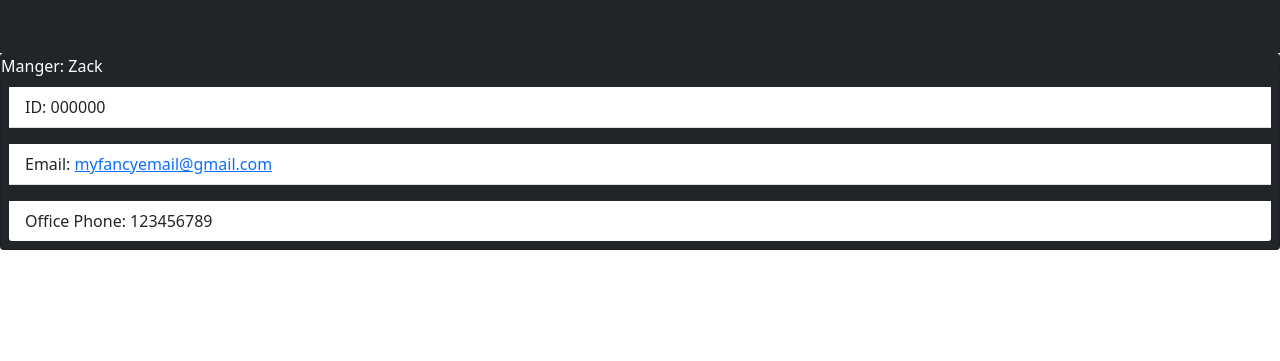
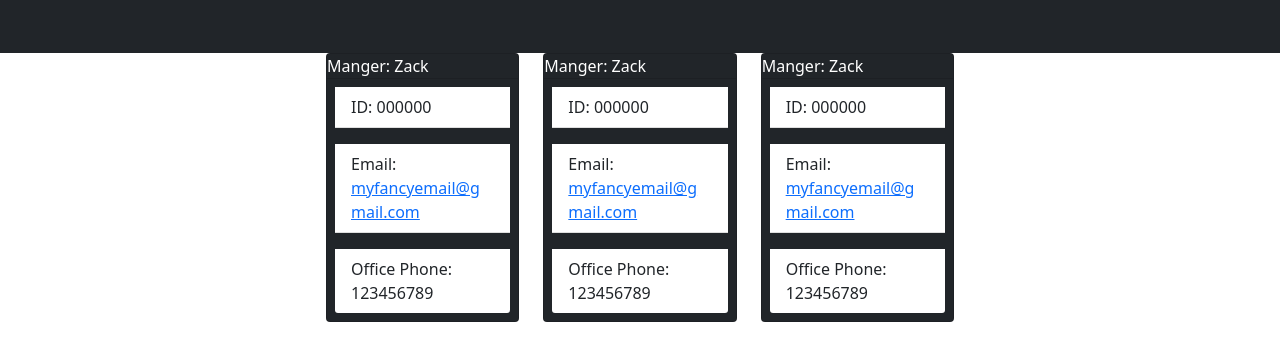
Before and after one commit to Zanderson91/Team-Profile-Generator, a website: page dist/index.html in a window 1280 px wide. Shown: the part 93-454 px from the top of the page. Drawn offline with nearby package versions, Linux system fonts and the light colour scheme.

Commit message:
completed cards for html

```diff
--- a/dist/index.html
+++ b/dist/index.html
@@ -22,15 +22,46 @@
             </nav>
         </header>
         <main>
-            <div class="card text-white bg-dark" style="width: 15 rem">
+            <div class="row justify-content-center">
+                <div class="col-sm-2">
+                    <div class="card text-white bg-dark" style="width: 20 rem">
                         <div clas="card-header mt-3 mb-3">Manger: Zack</div>
                         <ul class="list-group list-group-flush">
                             <li class="list-group-item m-2"> ID: 000000</li>
                             <li class="list-group-item m-2">Email: <a
                                     href="mailto:myfancyemail@gmail.com">
                                     myfancyemail@gmail.com</a></li>
-                    <li class="list-group-item m-2">Office Phone: 123456789</li>
+                            <li class="list-group-item m-2">Office Phone:
+                                123456789</li>
                         </ul>
+                    </div>
+                </div>
+                <div class="col-sm-2">
+                    <div class="card text-white bg-dark" style="width: 20 rem">
+                        <div clas="card-header mt-3 mb-3">Manger: Zack</div>
+                        <ul class="list-group list-group-flush">
+                            <li class="list-group-item m-2"> ID: 000000</li>
+                            <li class="list-group-item m-2">Email: <a
+                                    href="mailto:myfancyemail@gmail.com">
+                                    myfancyemail@gmail.com</a></li>
+                            <li class="list-group-item m-2">Office Phone:
+                                123456789</li>
+                        </ul>
+                    </div>
+                </div>
+                <div class="col-sm-2">
+                    <div class="card text-white bg-dark" style="width: 20 rem">
+                        <div clas="card-header mt-3 mb-3">Manger: Zack</div>
+                        <ul class="list-group list-group-flush">
+                            <li class="list-group-item m-2"> ID: 000000</li>
+                            <li class="list-group-item m-2">Email: <a
+                                    href="mailto:myfancyemail@gmail.com">
+                                    myfancyemail@gmail.com</a></li>
+                            <li class="list-group-item m-2">Office Phone:
+                                123456789</li>
+                        </ul>
+                    </div>
+                </div>
             </div>
 
 
```
Lines whose indentation alone changed are shown as unchanged.
